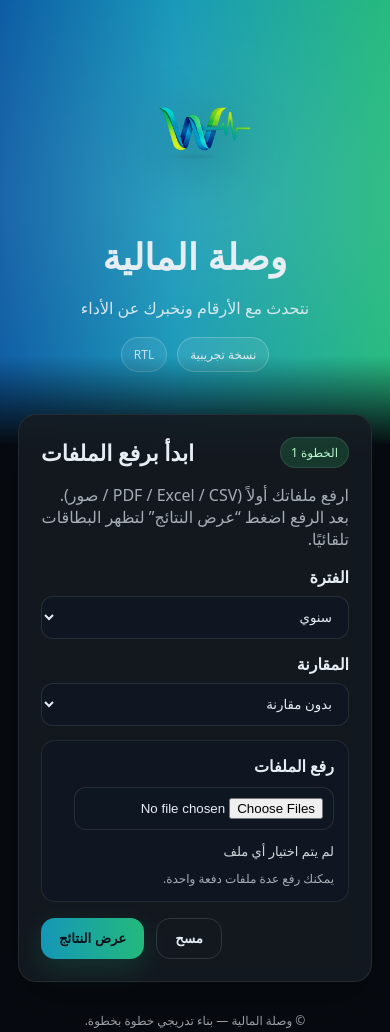
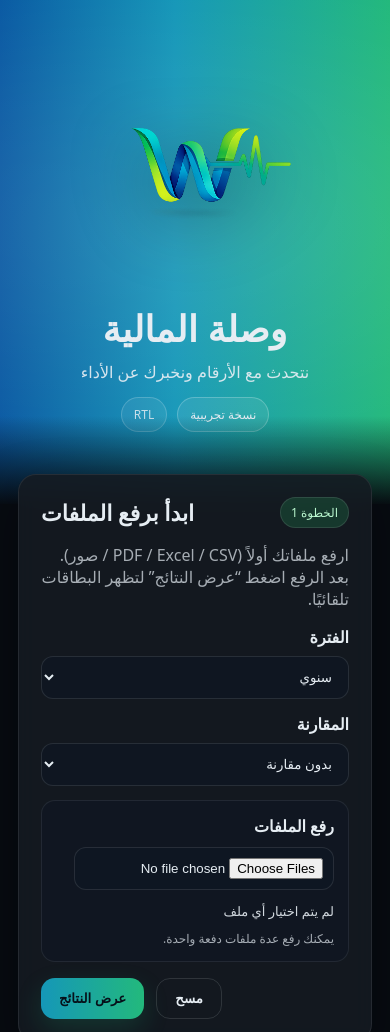
Before and after one commit to 5617ym/hmza, a plain HTML site: page index.html in a window 390 px wide. Shown: the top 1032 px of the page. Drawn offline with Linux system fonts and the light colour scheme.

Commit message:
Update style.css

```diff
--- a/assets/css/style.css
+++ b/assets/css/style.css
@@ -23,7 +23,7 @@
   overflow:hidden;
 }
 
-/* عمل “مزج” للأسفل بحيث يختفي أي خط فاصل */
+/* مزج للأسفل بحيث يختفي أي خط فاصل */
 .hero::after{
   content:"";
   position:absolute;
@@ -38,24 +38,27 @@
   display:flex;
   flex-direction:column;
   align-items:center;
-  gap: 10px;
+  gap: 6px; /* تقارب عام */
 }
 
+/* ✅ (1) تكبير اللوجو 5 أضعاف + قربه من الاسم */
 .hero-logo{
-  width: 170px;         /* كبر/صغر هنا */
+  width: 520px;          /* خمس أضعاف تقريباً */
   height: auto;
-  margin-top: 10px;     /* نزول بسيط */
-  filter: drop-shadow(0 14px 30px rgba(0,0,0,0.35));
+  margin-top: 0px;       /* لا تحتاج نزول */
+  margin-bottom: -12px;  /* يقربه جدًا من الاسم */
+  filter: drop-shadow(0 16px 36px rgba(0,0,0,0.40));
 }
 
+/* ✅ (2) رفع الاسم والعبارة لتكون قريبة من اللوجو */
 .hero-title{
-  margin: 6px 0 0;
+  margin: -8px 0 0;      /* رفع الاسم */
   font-size: 44px;
   letter-spacing: 0.2px;
 }
 
 .hero-subtitle{
-  margin: 6px 0 0;
+  margin: 2px 0 0;       /* رفع العبارة */
   font-size: 16px;
   opacity: 0.92;
 }
@@ -81,7 +84,7 @@
 
 /* ====== Content wrapper (يمتزج مع الهيرو) ====== */
 .content{
-  margin-top: -40px; /* يطلع فوق شوي عشان المزج */
+  margin-top: -40px;
   padding-bottom: 40px;
 }
 
@@ -115,19 +118,23 @@
   margin-top: 10px;
 }
 
+/* ✅ (3) نقل عنوان "ابدأ برفع الملفات" إلى اليمين */
 .card-head{
   display:flex;
   align-items:center;
-  justify-content: space-between;
+  justify-content: flex-end;  /* يخلي العنوان يمين */
   gap: 14px;
   margin-bottom: 8px;
 }
 
+/* ترتيب العناصر داخل الهيدر: العنوان أولاً يمين ثم البيل */
 .card-title{
   margin:0;
   font-size: 22px;
+  text-align: right;
 }
 
+/* نخلي البيل (الخطوة 1) يجي يسار العنوان بدل ما يزاحمه */
 .pill{
   display:inline-flex;
   align-items:center;
@@ -135,13 +142,14 @@
   border-radius: 999px;
   font-size: 12px;
   border: 1px solid rgba(255,255,255,0.10);
+  margin-left: auto; /* يدفعه لليسار */
 }
 
 .pill-good{ background: rgba(46,204,113,0.16); color:#b9f7cf; }
 .pill-warn{ background: rgba(241,196,15,0.14); color:#ffe9a6; }
 .pill-step{ background: rgba(46,204,113,0.18); color:#b9f7cf; }
 
-/* ====== Form rows (مثل الصورة) ====== */
+/* ====== Form rows ====== */
 .row{
   margin-top: 14px;
   display:flex;
@@ -174,7 +182,7 @@
   border-color: rgba(35,185,124,0.40);
 }
 
-/* ====== File box (شكل المربع الأصفر) ====== */
+/* ====== File box ====== */
 .file-row{ width:100%; }
 
 .file-box{
@@ -252,9 +260,10 @@
   gap: 14px;
 }
 
+/* ✅ موبايل: نقلل حجم اللوجو حتى ما يطلع برا الشاشة */
 @media (max-width: 980px){
   .hero-title{ font-size: 36px; }
-  .hero-logo{ width: 150px; }
+  .hero-logo{ width: 260px; margin-bottom: -10px; }
   .grid{ grid-template-columns: 1fr; }
 }
 
```
